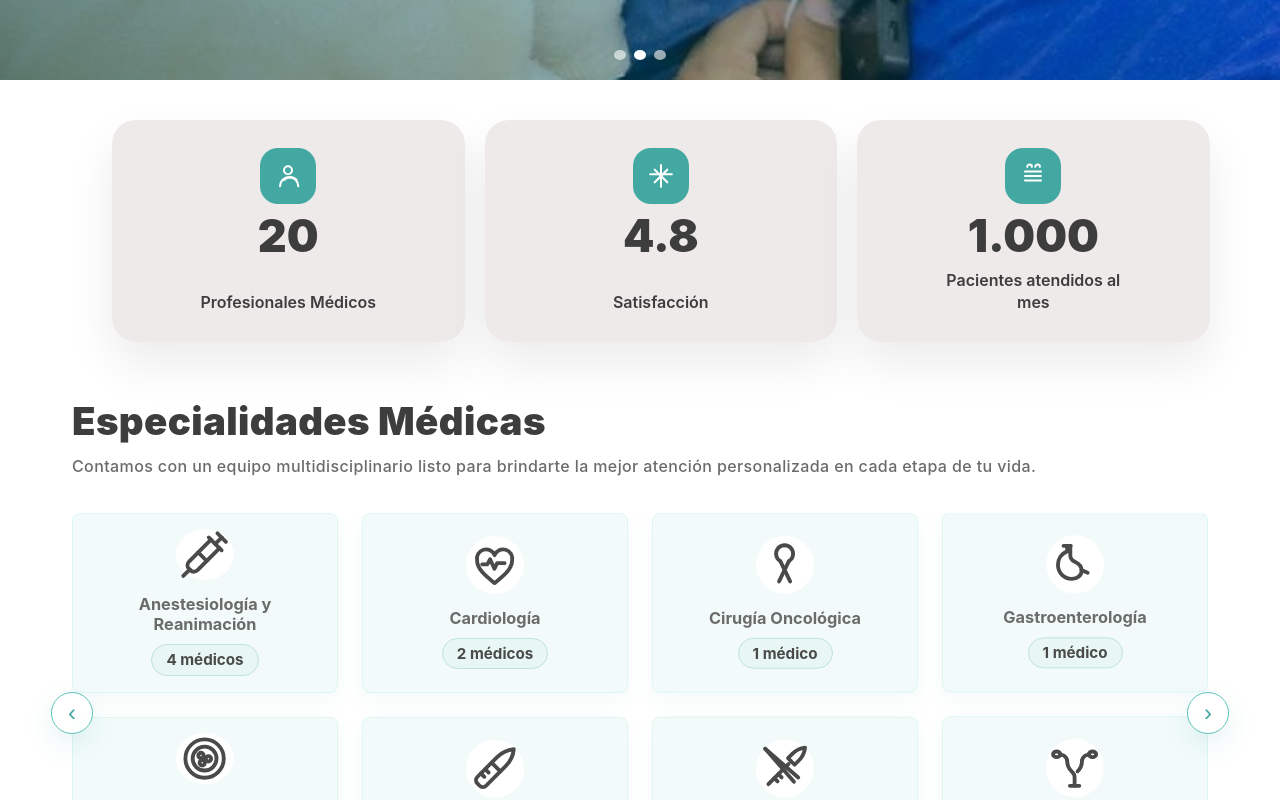
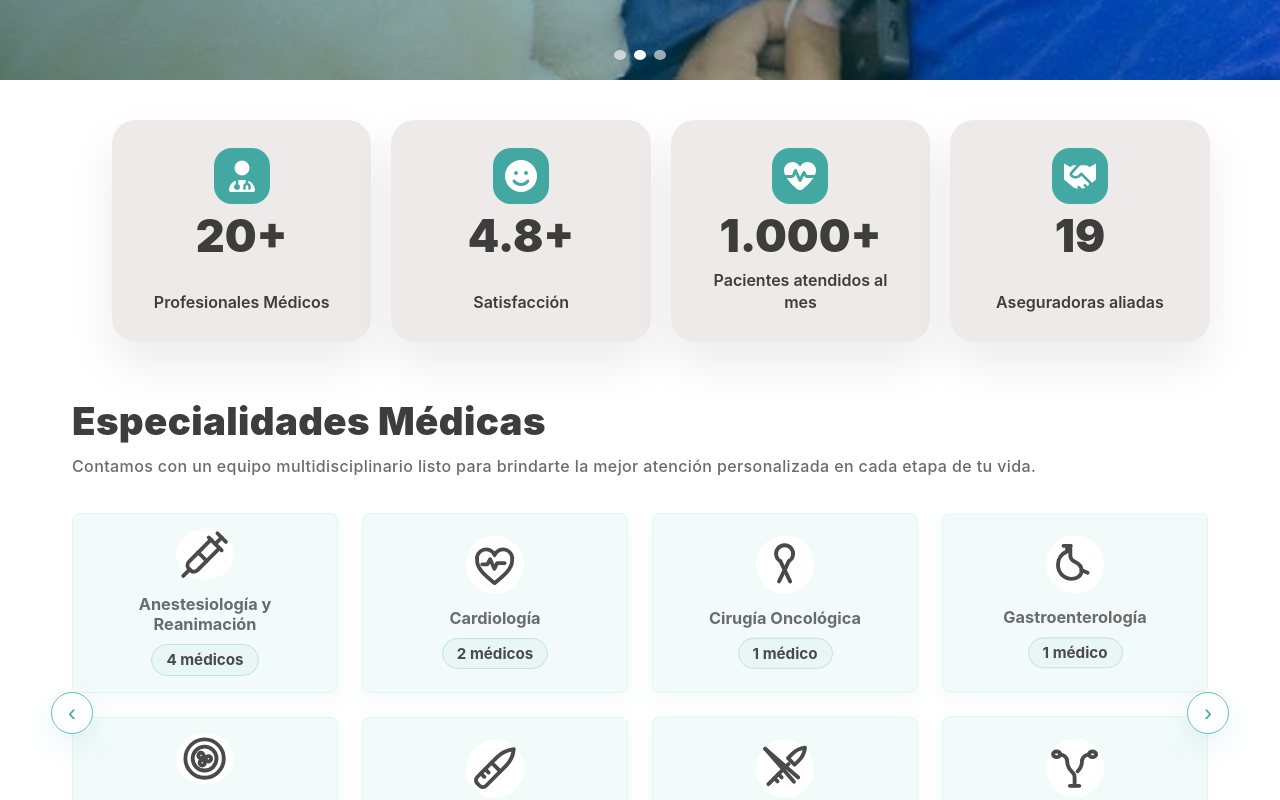
Before and after one commit to GINGERPEREZ/ClinicaArboledaFront, a Vue app: page /home in a window 1280 px wide. Shown: the part 940-1740 px from the top of the page. Built offline with nearby package versions, Linux system fonts and the light colour scheme; no server answers.

Commit message:
Añadir Font Awesome y mejorar la sección de estadísticas en la página de inicio

```diff
--- a/package.json
+++ b/package.json
@@ -11,6 +11,9 @@
     "test:coverage": "vitest run --coverage"
   },
   "dependencies": {
+    "@fortawesome/fontawesome-svg-core": "^7.3.1",
+    "@fortawesome/free-solid-svg-icons": "^7.3.1",
+    "@fortawesome/vue-fontawesome": "^3.3.3",
     "axios": "^1.7.8",
     "chart.js": "^4.5.1",
     "core-js": "^3.8.3",
--- a/src/components/HomePage/HomePage.css
+++ b/src/components/HomePage/HomePage.css
@@ -1251,6 +1251,7 @@ body {
     gap: 22px;
     overflow-x: auto;
     padding-bottom: 0;
+    scroll-behavior: smooth;
     user-select: none;
     -webkit-user-select: none;
     touch-action: pan-x pan-y;
@@ -2093,7 +2094,7 @@ body {
   margin: 40px auto 38px;
   padding: 0;
   display: grid;
-  grid-template-columns: repeat(3, minmax(0, 1fr));
+  grid-template-columns: repeat(4, minmax(0, 1fr));
   gap: 20px;
   background: transparent;
 }
@@ -2182,6 +2183,20 @@ body {
 
 .home-stat-item.color-pacientes .home-stat-icon {
   background: #42a8a1;
+}
+
+.color-aseguradoras {
+  background: rgba(236, 232, 232, 0.88);
+}
+
+.home-stat-item.color-aseguradoras .home-stat-icon {
+  background: #42a8a1;
+}
+
+@media (max-width: 1100px) {
+  .home-stats-section {
+    grid-template-columns: repeat(2, minmax(0, 1fr));
+  }
 }
 
 @media (max-width: 640px) {
--- a/src/components/HomePage/HomePage.js
+++ b/src/components/HomePage/HomePage.js
@@ -26,8 +26,18 @@ export default {
       noticiaActivaIndex: 0,
       noticiaCarouselTimer: null,
       conveniosDragging: false,
+      conveniosTimer: null,
       arrastreX: 0,
       arrastreScroll: 0,
+      statsObserver: null,
+      statsRafId: null,
+      statsIniciados: false,
+      statsAnimados: {
+        medicos: 0,
+        satisfaccion: 0,
+        pacientes: 0,
+        aseguradoras: 0,
+      },
 
       // Noticias recientes para preview en home
       noticiasPreview: loadNoticias().slice(0, 3),
@@ -55,6 +65,9 @@ export default {
 
       // Convenios públicos y privados
       conveniosLogos: [
+        { id: 'publico-1', nombre: 'ISSFA', logo: '/Logos/Convenios/ISSFA.jpg' },
+        { id: 'publico-2', nombre: 'ISSPOL', logo: '/Logos/Convenios/ISSPOL.png' },
+        { id: 'publico-3', nombre: 'Ministerio de Salud Pública', logo: '/Logos/Convenios/MSP.png' },
         { id: 'privado-1', nombre: 'AIG Metropolitana', logo: '/Logos/Convenios/AIG.jpg' },
         { id: 'privado-2', nombre: 'Aseguradora del Sur', logo: '/Logos/Convenios/aseguradoradelsur.jpg' },
         { id: 'privado-3', nombre: 'Asisken', logo: '/Logos/Convenios/asisken.jpg' },
@@ -71,9 +84,6 @@ export default {
         { id: 'privado-14', nombre: 'Seguros Equinoccial', logo: '/Logos/Convenios/Equinoccial.png' },
         { id: 'privado-15', nombre: 'Seguros Sucre', logo: '/Logos/Convenios/SegurosSucre.avif' },
         { id: 'privado-16', nombre: 'Zurich Seguros', logo: '/Logos/Convenios/zurich.png' },
-        { id: 'publico-1', nombre: 'ISSFA', logo: '/Logos/Convenios/ISSFA.jpg' },
-        { id: 'publico-2', nombre: 'ISSPOL', logo: '/Logos/Convenios/ISSPOL.png' },
-        { id: 'publico-3', nombre: 'Ministerio de Salud Pública', logo: '/Logos/Convenios/MSP.png' }
       ],
 
       // Servicios destacados
@@ -140,7 +150,8 @@ export default {
       indicadoresResumen: [
         { valor: '20+', label: 'Profesionales Médicos' },
         { valor: '4.8*', label: 'Satisfacción' },
-        { valor: '1.000+', label: 'Pacientes atendidos al mes' }
+        { valor: '1.000+', label: 'Pacientes atendidos al mes' },
+        { valor: '19', label: 'Aseguradoras aliadas' }
       ],
 
       // Mapeo de especialidades (para compatibilidad)
@@ -208,10 +219,21 @@ export default {
         slider.addEventListener('scroll', this.ajustarLoopConvenios);
       }
       window.addEventListener('resize', this.centrarCarruselConvenios);
+      this.iniciarAutoplayConvenios();
+      this.configurarObserverIndicadores();
     });
   },
   beforeUnmount() {
     this.detenerCarruselNoticias();
+    this.detenerAutoplayConvenios();
+    if (this.statsObserver) {
+      this.statsObserver.disconnect();
+      this.statsObserver = null;
+    }
+    if (this.statsRafId) {
+      cancelAnimationFrame(this.statsRafId);
+      this.statsRafId = null;
+    }
     const slider = this.$refs.conveniosSlider;
     if (slider) {
       slider.removeEventListener('scroll', this.ajustarLoopConvenios);
@@ -231,6 +253,21 @@ export default {
     // Triplicamos los logos para lograr un carrusel infinito al arrastrar
     conveniosLogosInfinite() {
       return [...this.conveniosLogos, ...this.conveniosLogos, ...this.conveniosLogos];
+    },
+    totalAseguradoras() {
+      return this.conveniosLogos.length;
+    },
+    medicosTexto() {
+      return Math.round(this.statsAnimados.medicos) + '+';
+    },
+    satisfaccionTexto() {
+      return this.statsAnimados.satisfaccion.toFixed(1) + '+';
+    },
+    pacientesTexto() {
+      return Math.round(this.statsAnimados.pacientes).toLocaleString('es-EC') + '+';
+    },
+    aseguradorasTexto() {
+      return String(Math.round(this.statsAnimados.aseguradoras));
     },
     productosDestacados() {
       if (!this.productos || this.productos.length === 0) return [];
@@ -270,11 +307,90 @@ export default {
       this.noticiaActivaIndex = (this.noticiaActivaIndex - 1 + this.noticiasPreview.length) % this.noticiasPreview.length;
       this.iniciarCarruselNoticias();
     },
+    configurarObserverIndicadores() {
+      const stats = this.$refs.statsSection;
+      if (!stats) return;
+      if (!('IntersectionObserver' in window)) {
+        this.statsAnimados = { medicos: 20, satisfaccion: 4.8, pacientes: 1000, aseguradoras: 19 };
+        return;
+      }
+      this.statsObserver = new IntersectionObserver((entries) => {
+        entries.forEach((entry) => {
+          if (entry.isIntersecting && !this.statsIniciados) {
+            this.statsIniciados = true;
+            this.animarIndicadores();
+            this.statsObserver.unobserve(entry.target);
+          }
+        });
+      }, { threshold: 0.35 });
+      this.statsObserver.observe(stats);
+    },
+    animarIndicadores() {
+      const duracion = 2000;
+      const inicio = performance.now();
+      const finales = { medicos: 20, satisfaccion: 4.8, pacientes: 1000, aseguradoras: 19 };
+      const paso = (ahora) => {
+        const progreso = Math.min((ahora - inicio) / duracion, 1);
+        const easing = 1 - Math.pow(1 - progreso, 3);
+        this.statsAnimados.medicos = finales.medicos * easing;
+        this.statsAnimados.satisfaccion = finales.satisfaccion * easing;
+        this.statsAnimados.pacientes = finales.pacientes * easing;
+        this.statsAnimados.aseguradoras = finales.aseguradoras * easing;
+        if (progreso < 1) {
+          this.statsRafId = requestAnimationFrame(paso);
+        }
+      };
+      this.statsRafId = requestAnimationFrame(paso);
+    },
+    iniciarAutoplayConvenios() {
+      this.detenerAutoplayConvenios();
+      if (this.conveniosLogos.length <= 1) return;
+      this.conveniosTimer = window.setInterval(() => {
+        this.avanzarConvenios();
+      }, 5000);
+    },
+    detenerAutoplayConvenios() {
+      if (this.conveniosTimer) {
+        window.clearInterval(this.conveniosTimer);
+        this.conveniosTimer = null;
+      }
+    },
+    avanzarConvenios() {
+      const slider = this.$refs.conveniosSlider;
+      if (!slider || this.conveniosDragging) return;
+      if (slider.clientWidth >= slider.scrollWidth) return;
+      const copia = slider.scrollWidth / 3;
+      if (copia <= 0) return;
+      const item = slider.querySelector('.convenio-logo-item');
+      if (!item) return;
+      const step = item.getBoundingClientRect().width + 22;
+
+      let base = slider.scrollLeft;
+      if (base >= copia * 2) {
+        this.saltarPosicionConvenios(slider, copia);
+        base = copia;
+      }
+
+      const destino = base + step;
+      if (destino >= copia * 2) {
+        this.saltarPosicionConvenios(slider, copia);
+        slider.scrollTo({ left: copia + (destino - copia * 2), behavior: 'smooth' });
+      } else {
+        slider.scrollTo({ left: destino, behavior: 'smooth' });
+      }
+    },
+    saltarPosicionConvenios(slider, posicion) {
+      const previo = slider.style.scrollBehavior;
+      slider.style.scrollBehavior = 'auto';
+      slider.scrollLeft = posicion;
+      slider.style.scrollBehavior = previo;
+    },
     iniciarArrastreConvenios(event) {
       const slider = this.$refs.conveniosSlider;
       if (!slider) return;
       if (event.pointerType === 'mouse' && event.button !== 0) return;
 
+      this.detenerAutoplayConvenios();
       this.conveniosDragging = true;
       this.arrastreX = event.clientX;
       this.arrastreScroll = slider.scrollLeft;
@@ -301,6 +417,7 @@ export default {
         slider.style.scrollBehavior = '';
       }
       this.ajustarLoopConvenios();
+      this.iniciarAutoplayConvenios();
     },
     ajustarLoopConvenios() {
       const slider = this.$refs.conveniosSlider;
@@ -309,9 +426,9 @@ export default {
       if (copia <= 0 || slider.clientWidth >= slider.scrollWidth) return;
 
       if (slider.scrollLeft < copia) {
-        slider.scrollLeft += copia;
+        this.saltarPosicionConvenios(slider, slider.scrollLeft + copia);
       } else if (slider.scrollLeft >= copia * 2) {
-        slider.scrollLeft -= copia;
+        this.saltarPosicionConvenios(slider, slider.scrollLeft - copia);
       }
     },
     centrarCarruselConvenios() {
@@ -319,7 +436,7 @@ export default {
       if (!slider) return;
       const copia = slider.scrollWidth / 3;
       if (copia <= 0) return;
-      slider.scrollLeft = copia;
+      this.saltarPosicionConvenios(slider, copia);
     },
     irAEquipoMedico(especialidad) {
       this.$router.push({
--- a/src/components/HomePage/HomePage.vue
+++ b/src/components/HomePage/HomePage.vue
@@ -14,42 +14,34 @@
     <div class="home-container">
 
 
-      <section class="home-stats-section" aria-label="Indicadores de confianza">
+      <section ref="statsSection" class="home-stats-section" aria-label="Indicadores de confianza">
         <div class="home-stat-item color-medicos">
           <div class="home-stat-icon" aria-hidden="true">
-            <svg viewBox="0 0 28 28" fill="none" stroke="currentColor" stroke-width="1.8" stroke-linecap="round" stroke-linejoin="round">
-              <path d="M14 12.5a3.5 3.5 0 1 0 0-7 3.5 3.5 0 0 0 0 7Z" />
-              <path d="M7 23c0-4.4 3.6-8 8-8s8 3.6 8 8" />
-              <path d="M10.5 17.5c1.2-1.4 3-2.3 5.5-2.3s4.3.9 5.5 2.3" />
-            </svg>
+            <font-awesome-icon :icon="['fas', 'user-doctor']" />
           </div>
-          <strong>20</strong>
+          <strong>{{ medicosTexto }}</strong>
           <span>Profesionales Médicos</span>
         </div>
         <div class="home-stat-item color-satisfaccion">
           <div class="home-stat-icon" aria-hidden="true">
-            <svg viewBox="0 0 28 28" fill="none" stroke="currentColor" stroke-width="1.8" stroke-linecap="round" stroke-linejoin="round">
-              <path d="M14 4.5v19" />
-              <path d="M4.5 12.5h19" />
-              <path d="M8.5 8.5l11 11" />
-              <path d="M8.5 19.5l11-11" />
-            </svg>
+            <font-awesome-icon :icon="['fas', 'face-smile']" />
           </div>
-          <strong>4.8</strong>
+          <strong>{{ satisfaccionTexto }}</strong>
           <span>Satisfacción</span>
         </div>
         <div class="home-stat-item color-pacientes">
           <div class="home-stat-icon" aria-hidden="true">
-            <svg viewBox="0 0 28 28" fill="none" stroke="currentColor" stroke-width="1.8" stroke-linecap="round" stroke-linejoin="round">
-              <path d="M7 10h14" />
-              <path d="M7 14h14" />
-              <path d="M7 18h14" />
-              <path d="M9 6a2 2 0 1 1 4 0" />
-              <path d="M16 6a2 2 0 1 1 4 0" />
-            </svg>
+            <font-awesome-icon :icon="['fas', 'heart-pulse']" />
           </div>
-          <strong>1.000</strong>
+          <strong>{{ pacientesTexto }}</strong>
           <span>Pacientes atendidos al mes</span>
+        </div>
+        <div class="home-stat-item color-aseguradoras">
+          <div class="home-stat-icon" aria-hidden="true">
+            <font-awesome-icon :icon="['fas', 'handshake']" />
+          </div>
+          <strong>{{ aseguradorasTexto }}</strong>
+          <span>Aseguradoras aliadas</span>
         </div>
       </section>
 
@@ -150,7 +142,7 @@
       <section class="home-convenios-section">
         <div class="home-convenios-header">
           <div>
-            <h2>Convenios con seguros</h2>
+            <h2>Convenios con aseguradoras públicas y privadas</h2>
             <p>La Clínica Arboleda mantiene convenios con las más importantes aseguradoras del país.</p>
           </div>
         </div>
```
Also changed, not shown: src/main.js (+7 -0 lines), 1 other file (tests, documents, lock files or other folders).
